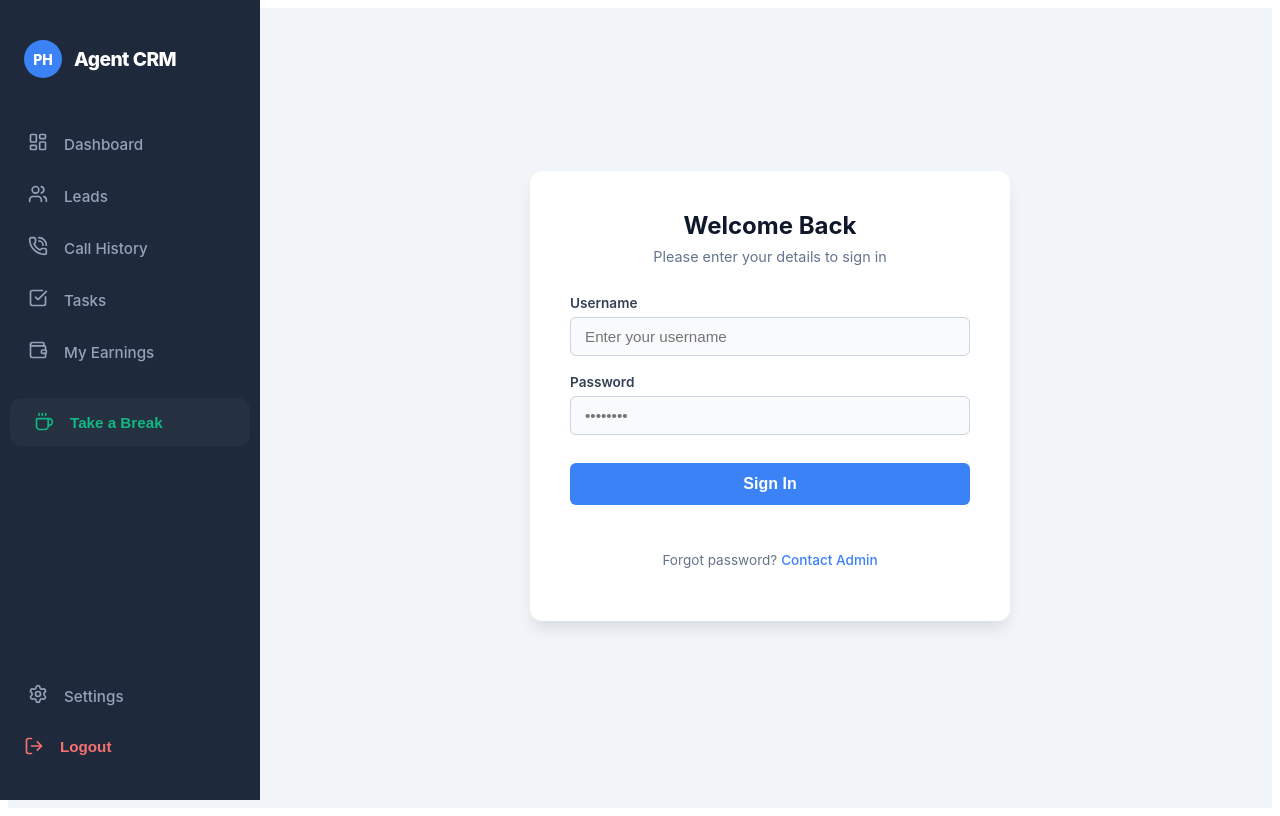
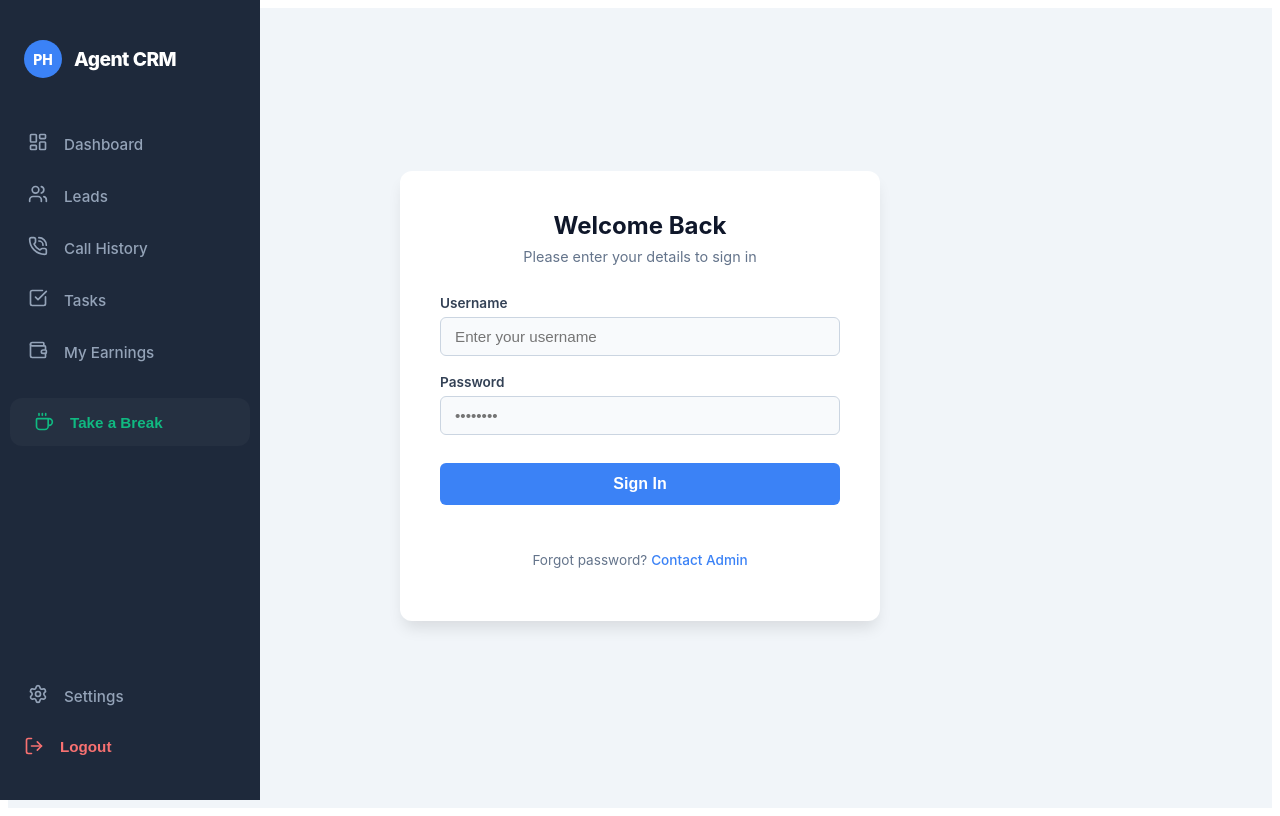
Before and after one commit to SrinivasBharadwaj18/CRM, a React (Vite) app in the folder frontend/insurance-crm-frontend/: page / in a window 1280 px wide. Built offline with nearby package versions, Linux system fonts and the light colour scheme; sample sign-in values are in the browser's storage.

Commit message:
app.jsx update

```diff
--- a/frontend/insurance-crm-frontend/src/App.jsx
+++ b/frontend/insurance-crm-frontend/src/App.jsx
@@ -1,5 +1,6 @@
 import React, { useState, useEffect } from 'react';
 import { useSelector } from 'react-redux';
+import { useLocation } from 'react-router-dom'; // 1. Import useLocation
 import AppRoutes from "./routes/AppRoutes";
 import Navbar from "./components/Navbar";
 import BreakGuard from "./components/BreakGuard";
@@ -10,7 +11,11 @@ function App() {
   const { user } = useSelector((state) => state.auth || {});
   const [isOnBreak, setIsOnBreak] = useState(false);
 
+  const location = useLocation(); // 2. Initialize location
   const isAgent = user?.role === 'agent';
+
+  // 3. Define which paths should NOT have a sidebar (like the Login page)
+  const isLoginPage = location.pathname === "/";
 
   useEffect(() => {
     if (isAgent) {
@@ -29,15 +34,21 @@ function App() {
 
   return (
     <div className="app-layout" style={styles.layout}>
-      {/* Navbar sits here globally */}
-      {user && <Navbar isOnBreak={isOnBreak} setIsOnBreak={setIsOnBreak} />}
 
-      {/* BreakGuard sits here globally */}
-      {isAgent && <BreakGuard isOnBreak={isOnBreak} setIsOnBreak={setIsOnBreak} />}
+      {/* 4. Only show Navbar if user is logged in AND we aren't on the login page */}
+      {user && !isLoginPage && (
+        <Navbar isOnBreak={isOnBreak} setIsOnBreak={setIsOnBreak} />
+      )}
+
+      {/* 5. Only run BreakGuard if logged in and not on login page */}
+      {isAgent && !isLoginPage && (
+        <BreakGuard isOnBreak={isOnBreak} setIsOnBreak={setIsOnBreak} />
+      )}
 
       <div className="main-content" style={{
         ...styles.mainContent,
-        marginLeft: user ? '260px' : '0'
+        // 6. Only add the 260px margin if the Sidebar is actually visible
+        marginLeft: (user && !isLoginPage) ? '260px' : '0'
       }}>
         <AppRoutes />
       </div>
```
